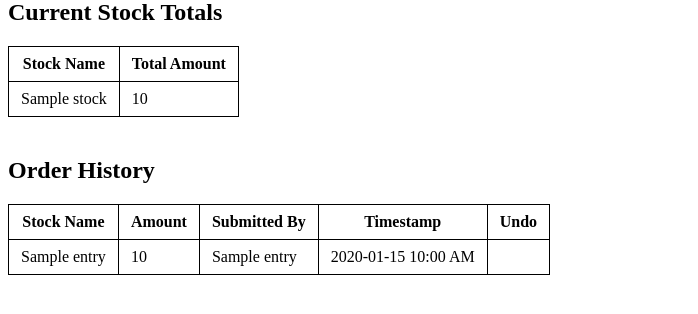
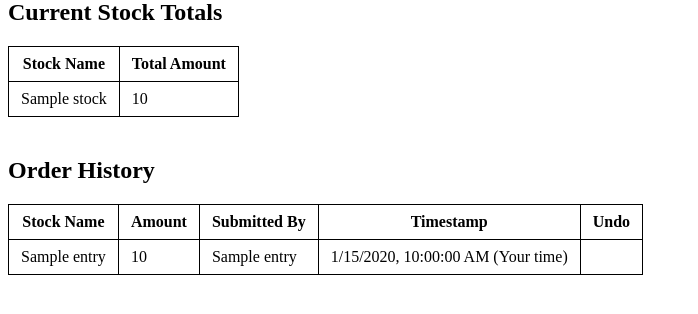
Before and after one commit to Littlemuzz5/Year-12-Assesment-task, a Flask app: template templates/stock_summary.html in a window 1280 px wide. Shown: the part 140-454 px from the top of the page, without its empty margins (0-698 px from the left). Run offline with Flask 3, Linux system fonts and the light colour scheme; the template is opened without the code that fills it: most values are stand-ins (such as "Sample title", 1, 10 or a date in 2020).

Commit message:
Add files via upload

```diff
--- a/requirements.txt
+++ b/requirements.txt
@@ -6,3 +6,4 @@ Flask-Migrate==4.0.5
 itsdangerous==2.1.2
 gunicorn==21.2.0
 psycopg2-binary>=2.9.5
+pytz==2024.1
--- a/templates/stock_summary.html
+++ b/templates/stock_summary.html
@@ -55,7 +55,7 @@
             <td>{{ entry.stock_name }}</td>
             <td>{{ entry.stock_amount }}</td>
             <td>{{ entry.real_name }}</td>
-            <td>{{ entry.timestamp.strftime('%Y-%m-%d %I:%M %p %Z') }}</td>
+            <td><span class="local-time" data-utc="{{ entry.timestamp.isoformat() }}"></span></td>
             <td>
                 {% if not entry.undone %}
                     {% if current_user.role == 'admin' %}
@@ -70,6 +70,11 @@
         </tr>
         {% endfor %}
     </table>
-
+<script>
+  document.querySelectorAll('.local-time').forEach(function(span) {
+    const utcTime = new Date(span.dataset.utc);
+    span.textContent = utcTime.toLocaleString() + ' (Your time)';  // Will auto-convert to user's local time
+  });
+</script>
 </body>
 </html>
```
